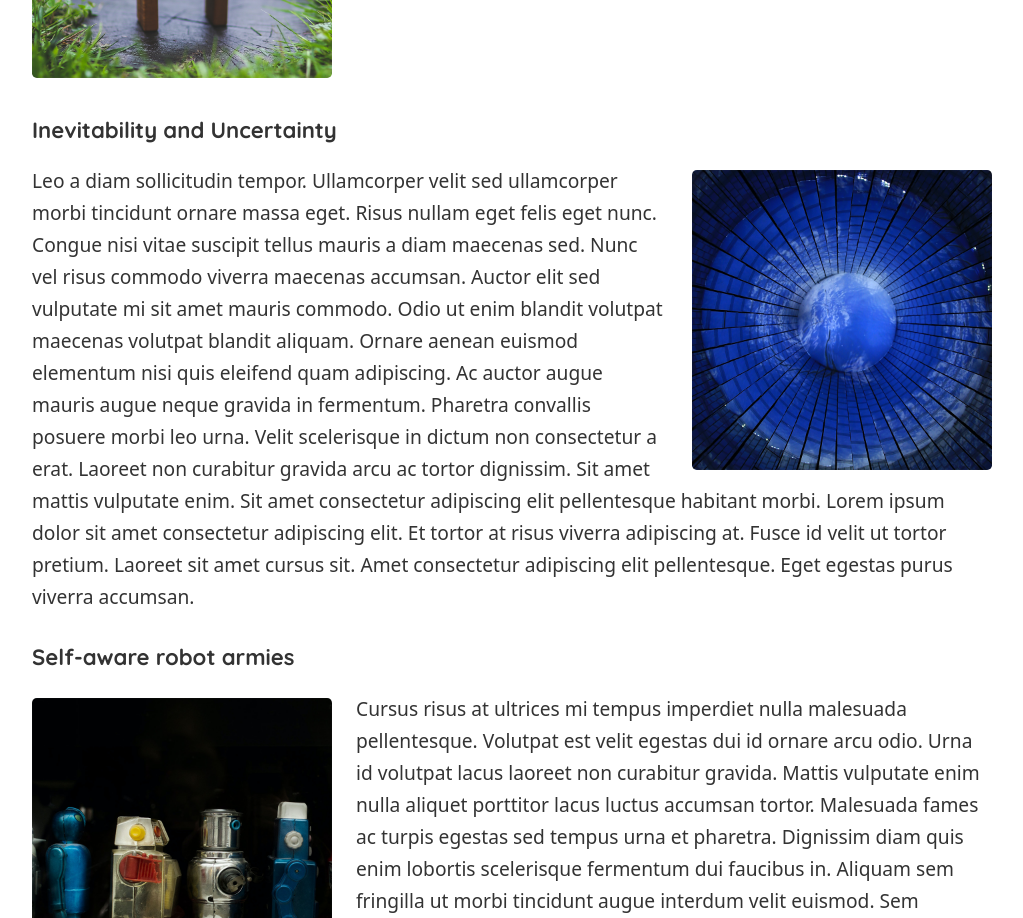
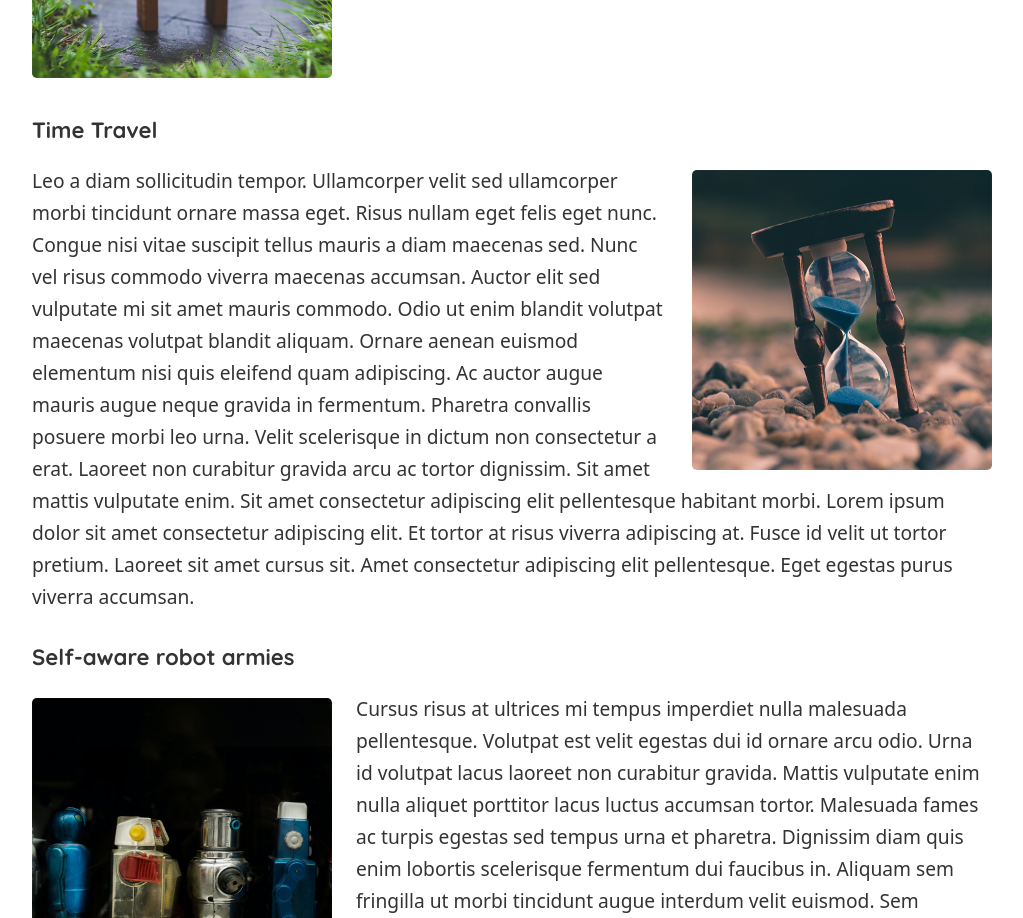
Before and after one commit to knightjdr/gatsby-starter-scientist, a Gatsby site: page / in a window 1280 px wide. Shown: the part 1601-2519 px from the top of the page, without its empty margins (128-1151 px from the left). Built offline with nearby package versions, Linux system fonts and the light colour scheme; Gatsby itself is replaced by a stand-in of ours; some packages are replaced by stand-ins of ours.

Commit message:
Update research markdown

```diff
--- a/src/markdown/research/future.md
+++ b/src/markdown/research/time-travel.md
@@ -1,6 +1,6 @@
 ---
-title: Inevitability and Uncertainty
-image: ../../images/research/future.png
+title: Time Travel
+image: ../../images/research/time-travel.png
 order: 2
 ---
 Leo a diam sollicitudin tempor. Ullamcorper velit sed ullamcorper morbi tincidunt ornare massa eget. Risus nullam eget felis eget nunc. Congue nisi vitae suscipit tellus mauris a diam maecenas sed. Nunc vel risus commodo viverra maecenas accumsan. Auctor elit sed vulputate mi sit amet mauris commodo. Odio ut enim blandit volutpat maecenas volutpat blandit aliquam. Ornare aenean euismod elementum nisi quis eleifend quam adipiscing. Ac auctor augue mauris augue neque gravida in fermentum. Pharetra convallis posuere morbi leo urna. Velit scelerisque in dictum non consectetur a erat. Laoreet non curabitur gravida arcu ac tortor dignissim. Sit amet mattis vulputate enim. Sit amet consectetur adipiscing elit pellentesque habitant morbi. Lorem ipsum dolor sit amet consectetur adipiscing elit. Et tortor at risus viverra adipiscing at. Fusce id velit ut tortor pretium. Laoreet sit amet cursus sit. Amet consectetur adipiscing elit pellentesque. Eget egestas purus viverra accumsan.
```
Also changed, not shown: README.md, src/images/research/time-travel.png (added).
